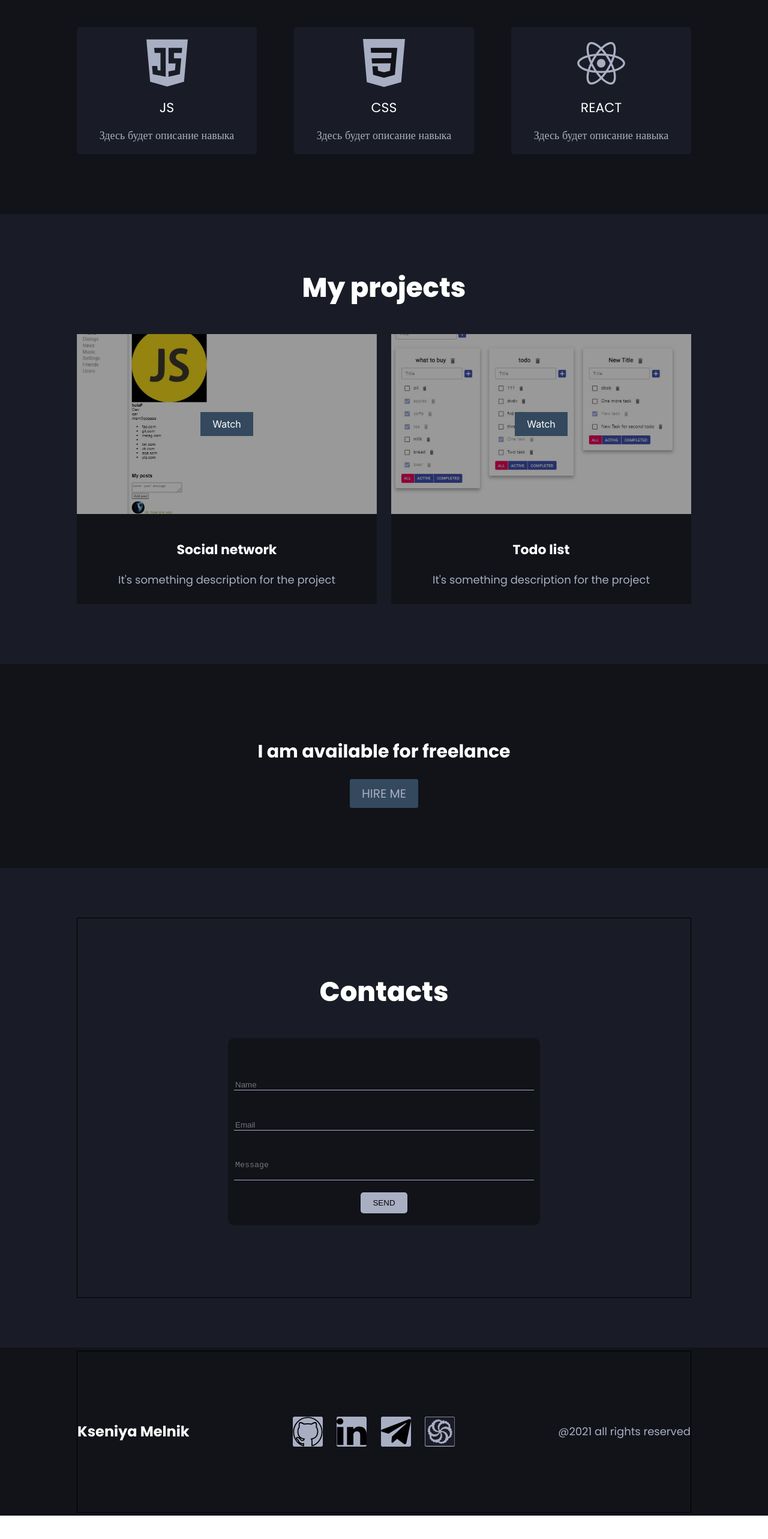
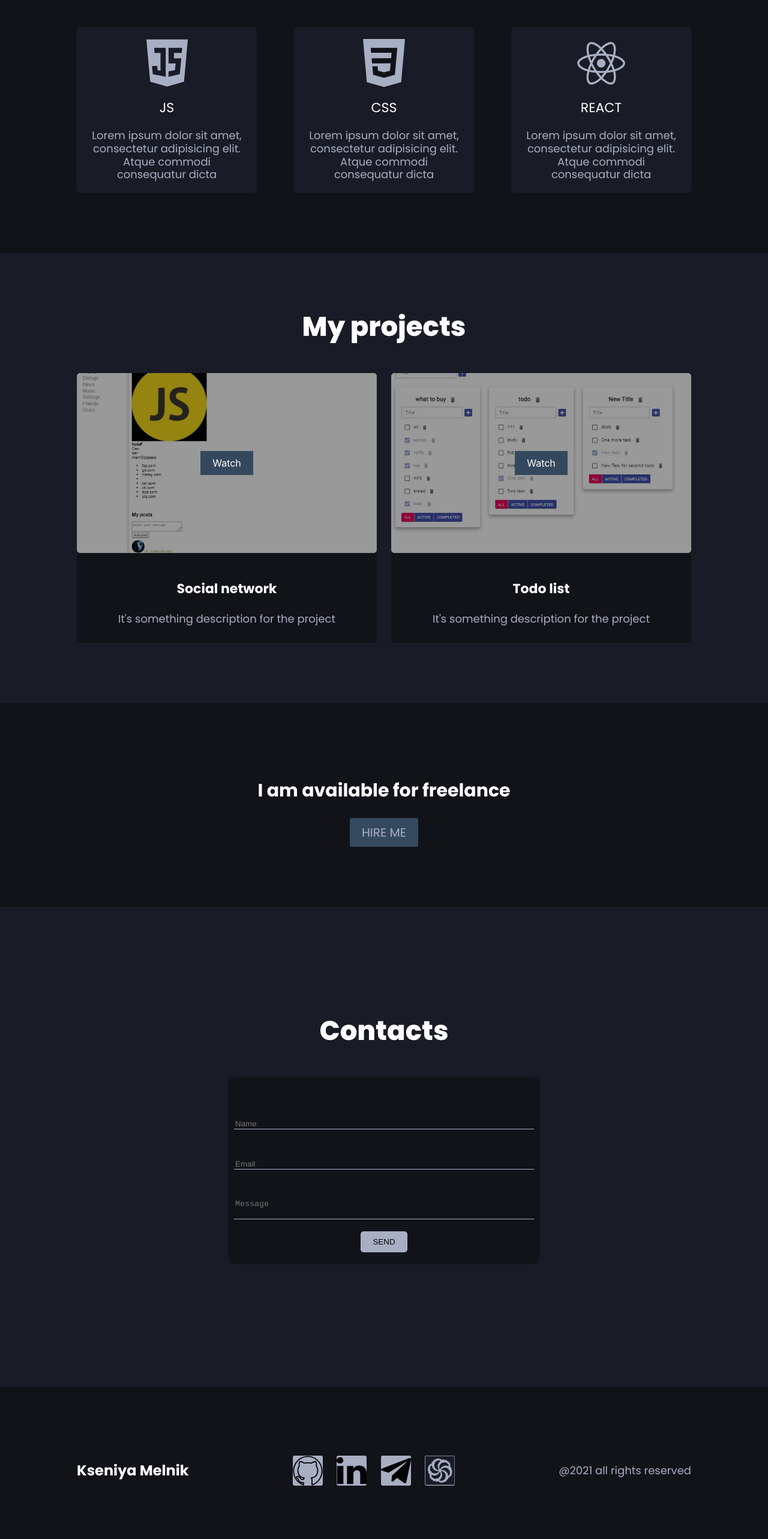
Before and after one commit to KseniyaMelnik/portfolio-react, a React (Create React App) app: page / in a window 1280 px wide. Shown: the part 1035-3601 px from the top of the page at 60% size. Before the commit the page ends 3562 px from the top, so only its background shows below. Built offline with nearby package versions, Linux system fonts and the light colour scheme.

Commit message:
feat: add links to project

```diff
--- a/src/common/components/social/Social.js
+++ b/src/common/components/social/Social.js
@@ -4,7 +4,7 @@ import style from './Social.module.scss';
 
 function Social(props) {
     return (
-        <a href={props.link}><div style = {props.style} className={style.social}></div></a>
+        <a target="_blank" href={props.link}><div style = {props.style} className={style.social}></div></a>
 
     );
 }
--- a/src/common/components/social/Social.module.scss
+++ b/src/common/components/social/Social.module.scss
@@ -8,4 +8,8 @@
     background-position: center;
     cursor: pointer;
     border-radius: 3px;
+    &:hover {
+        background-color: $titleColor;
+        transition: 7ms ease-in-out;
+    }
 }
--- a/src/contacts/Contacts.js
+++ b/src/contacts/Contacts.js
@@ -5,7 +5,7 @@ import Title from "../common/components/title/Title";
 
 function Contacts() {
     return (
-        <div className={style.contactsBlock}>
+        <div id={'contact'} className={style.contactsBlock}>
             <div className={`${styleContainer.container} ${style.container}`}>
                 <Title text={'Contacts'} />
                 <div className={style.formContainer}>
--- a/src/contacts/Contacts.module.scss
+++ b/src/contacts/Contacts.module.scss
@@ -9,7 +9,6 @@
         width: 80%;
         align-self: center;
         flex-direction: column;
-        border: 1px solid;
         .formContainer {
             padding: 20px 10px;
             background-color: $bgColor;
--- a/src/footer/Footer.js
+++ b/src/footer/Footer.js
@@ -32,7 +32,7 @@ function Footer() {
     return (
         <div className={style.footer}>
             <div className={`${styleContainer.container} ${style.container}`}>
-                    <h2 className={style.title}>Kseniya Melnik</h2>
+                    <p className={style.title}>Kseniya Melnik</p>
                 <div className={style.block}>
                     <Social link = {githubLink} style={githubStyle}/>
                     <Social link = {linkedinLink} style = {linkedinStyle}/>
@@ -40,7 +40,7 @@ function Footer() {
                     <Social link = {codewarsLink} style = {codewarsStyle} />
                 </div>
                 <div >
-                    <span className={style.copyright}> @2021 all rights reserved </span>
+                    <p className={style.copyright}> @2021 all rights reserved </p>
                 </div>
             </div>
         </div>
--- a/src/footer/Footer.module.scss
+++ b/src/footer/Footer.module.scss
@@ -9,7 +9,6 @@
     align-items: center;
     .container {
         width: 80%;
-        border: 1px solid;
         align-items: center;
         .title {
             @include text(24px, 1.2, 700, $titleColor);
--- a/src/index.css
+++ b/src/index.css
@@ -1,5 +1,8 @@
 * {
   box-sizing: border-box;
+}
+html {
+  scroll-behavior: smooth;
 }
 
 body {
--- a/src/main/Main.js
+++ b/src/main/Main.js
@@ -9,7 +9,7 @@ function Main() {
         backgroundImage: `url(${avatar})`,
     };
     return (
-        <div className={style.main}>
+        <div id={'main'} className={style.main}>
             <div className={`${styleContainer.container} ${style.container}`}>
                 <div className={style.text}>
                     <span>Hi There</span>
--- a/src/nav/Nav.js
+++ b/src/nav/Nav.js
@@ -4,10 +4,10 @@ import style from './Nav.module.scss';
 function Nav() {
     return (
         <div className={style.nav}>
-            <a href={''}>Home</a>
-            <a href={''}>Skills</a>
-            <a href={''}>Projects</a>
-            <a href={''}>Contact</a>
+            <a href={'#main'}>Home</a>
+            <a href={'#skills'}>Skills</a>
+            <a href={'#projects'}>Projects</a>
+            <a href={'#contact'}>Contact</a>
         </div>
     );
 }
--- a/src/projects/Projects.js
+++ b/src/projects/Projects.js
@@ -15,7 +15,7 @@ function Projects() {
     };
 
     return (
-        <div className={style.block}>
+        <div id={'projects'} className={style.block}>
             <div className={`${styleContainer.container} ${style.container}`}>
                 <Title text={"My projects"}/>
                 <div className={style.projects}>
--- a/src/projects/Projects.module.scss
+++ b/src/projects/Projects.module.scss
@@ -25,11 +25,10 @@
 }
 
 .project {
-  border-radius: 6px;
   width: 500px;
-
   .card {
     .image {
+      border-radius: 5px;
       background-color: darkgrey;
       width: 100%;
       height: 300px;
--- a/src/skills/Skills.js
+++ b/src/skills/Skills.js
@@ -21,13 +21,13 @@ function Skills() {
     };
 
     return (
-        <div className={style.block}>
+        <div id={'skills'} className={style.block}>
             <div className={`${styleContainer.container} ${style.container}`}>
                 <Title text={"My skills"}/>
                 <div className={style.skills}>
-                    <Skill style = {jsStyle} title='JS' description={"Здесь будет описание навыка"}/>
-                    <Skill style = {cssStyle} title='CSS' description={"Здесь будет описание навыка"}/>
-                    <Skill style = {reactStyle} title='REACT' description={"Здесь будет описание навыка"}/>
+                    <Skill style = {jsStyle} title='JS' description={"Lorem ipsum dolor sit amet, consectetur adipisicing elit. Atque commodi consequatur dicta"}/>
+                    <Skill style = {cssStyle} title='CSS' description={"Lorem ipsum dolor sit amet, consectetur adipisicing elit. Atque commodi consequatur dicta"}/>
+                    <Skill style = {reactStyle} title='REACT' description={"Lorem ipsum dolor sit amet, consectetur adipisicing elit. Atque commodi consequatur dicta"}/>
                 </div>
             </div>
         </div>
```
